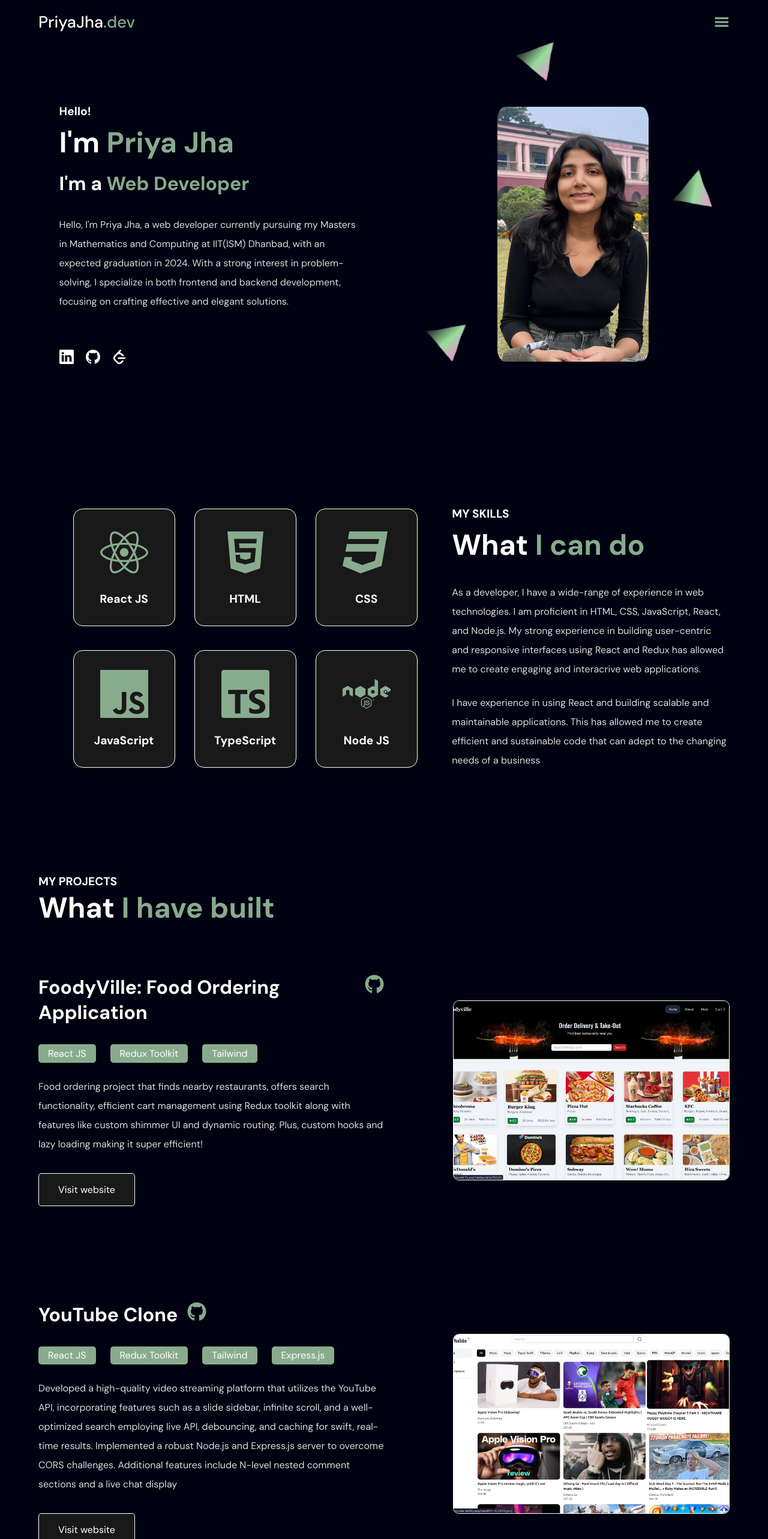
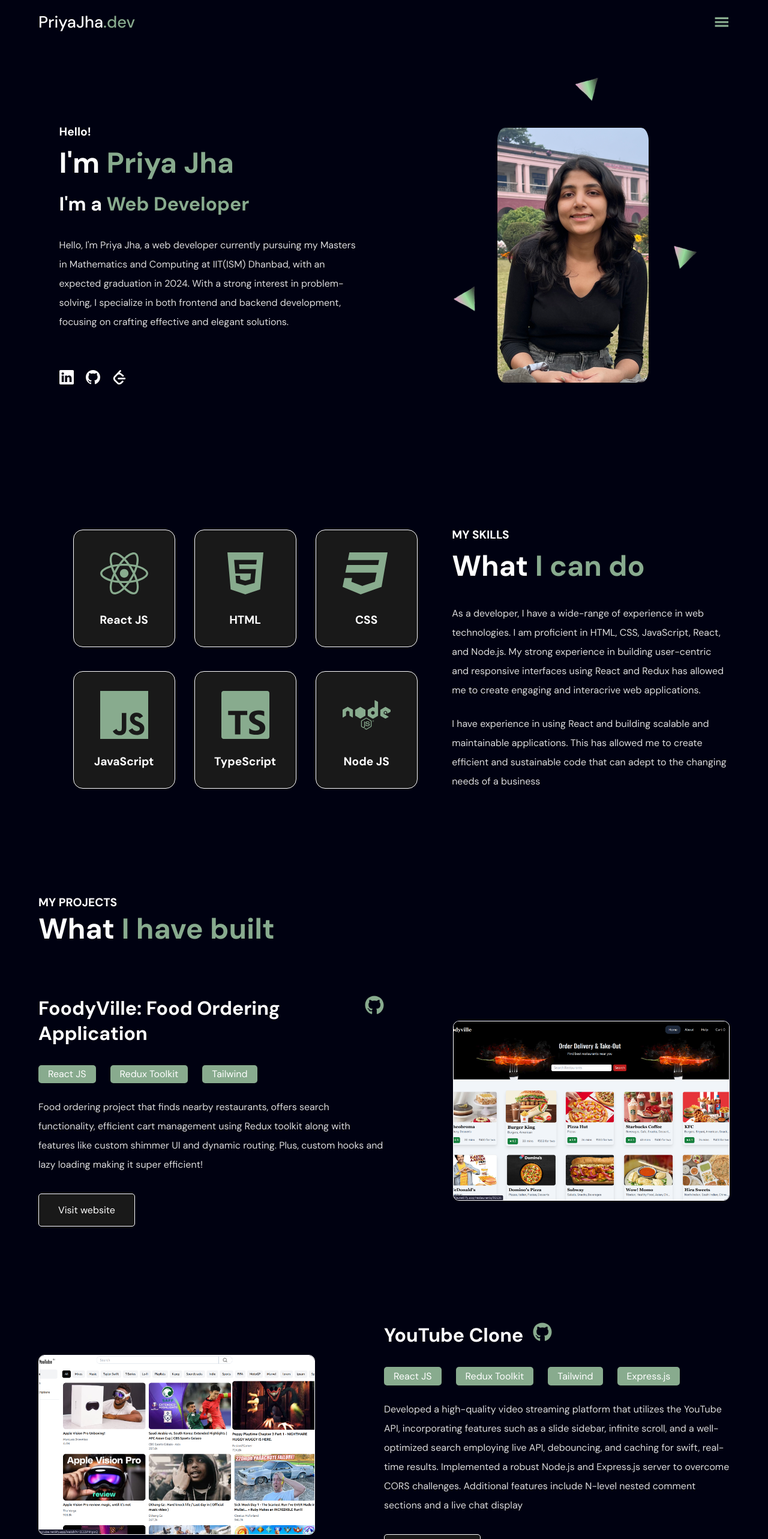
Before and after one commit to mikasa-404/main-portfolio, a React (Create React App) app: page / in a window 1280 px wide. Shown: the top 2566 px of the page at 60% size. Built offline with nearby package versions, Linux system fonts and the light colour scheme; the HTML template or start-up script is replaced by a standard one.

Commit message:
animations added

```diff
--- a/src/components/Footer.js
+++ b/src/components/Footer.js
@@ -1,6 +1,8 @@
 import React from 'react'
 import {PaddingContainer,Heading,BlueText,FlexContainer,Button} from "../styles/Global.styled"
 import {ContactForm, FormInput, FormLabel} from "../styles/Footer.styled"
+import {motion} from "framer-motion"
+import { fadeInBottomVariant } from '../utils/Variants'
 
 const Footer = () => {
   return (
@@ -10,15 +12,30 @@ const Footer = () => {
         bottom="10%"
         responsiveRight="1rem" responsiveLeft="1rem"
     >
-        <Heading as="h4" size="h4" align="center">MY CONTACT</Heading>
-        <Heading as="h2" size="h2" align="center" top="0.5rem">
+        <Heading
+            as={motion.h4}
+            variants={fadeInBottomVariant}
+            initial="hidden"
+            whileInView="visible"
+             size="h4" align="center">MY CONTACT</Heading>
+        <Heading
+        as={motion.h2}
+        variants={fadeInBottomVariant}
+        initial="hidden"
+        whileInView="visible"
+         size="h2" align="center" top="0.5rem">
             Contact <BlueText>Me Here</BlueText>
         </Heading>
 
         <PaddingContainer top="3rem">
             <FlexContainer justify="center">
 
-                <ContactForm>
+                <ContactForm
+                    as={motion.form}
+                    variants={fadeInBottomVariant}
+                    initial="hidden"
+                    whileInView="visible"
+                >
 
                     <PaddingContainer bottom="2rem">
                         <FormLabel>Name:</FormLabel>
--- a/src/components/MyProjects.js
+++ b/src/components/MyProjects.js
@@ -1,7 +1,9 @@
-import React from 'react';
-import {PaddingContainer,Heading, BlueText} from "../styles/Global.styled"
-import Project from './Project';
-import {projects} from "../utils/Data"
+import React from "react";
+import { PaddingContainer, Heading, BlueText } from "../styles/Global.styled";
+import Project from "./Project";
+import { projects } from "../utils/Data";
+import { motion } from "framer-motion";
+import { fadeInTopVariant } from "../utils/Variants";
 
 const MyProjects = () => {
   return (
@@ -10,21 +12,34 @@ const MyProjects = () => {
       top="5%"
       bottom="5%"
       responsiveTop="20%"
-      responsiveLeft="1rem" responsiveRight="1rem"
+      responsiveLeft="1rem"
+      responsiveRight="1rem"
     >
-      <Heading as="h4" size="h4">MY PROJECTS</Heading>
-      <Heading as="h2" size="h2">What <BlueText>I have built</BlueText></Heading>
-      {projects.map((item)=>(
-        <PaddingContainer
-         top="5rem"
-         bottom="5rem"
-         key={item.id}
-        >
-          <Project data={item}/>
+      <Heading
+        as={motion.h4}
+        size="h4"
+        variants={fadeInTopVariant}
+        initial="hidden"
+        whileInView="visible"
+      >
+        MY PROJECTS
+      </Heading>
+      <Heading
+        as={motion.h2}
+        variants={fadeInTopVariant}
+        initial="hidden"
+        whileInView="visible"
+        size="h2"
+      >
+        What <BlueText>I have built</BlueText>
+      </Heading>
+      {projects.map((item) => (
+        <PaddingContainer top="5rem" bottom="5rem" key={item.id}>
+          <Project data={item} />
         </PaddingContainer>
       ))}
     </PaddingContainer>
-  )
-}
+  );
+};
 
-export default MyProjects
+export default MyProjects;
--- a/src/components/NavMenu.js
+++ b/src/components/NavMenu.js
@@ -3,17 +3,28 @@ import { PaddingContainer,FlexContainer } from '../styles/Global.styled'
 import { MenuIcon, MenuItem, NavMenuContainer } from '../styles/Navbar.styled'
 import { AiOutlineClose } from "react-icons/ai";
 import { navLinks } from '../utils/Data';
+import {motion} from 'framer-motion'
+import { slideInLeft } from '../utils/Variants';
 
 const NavMenu = ({setOpenMenu}) => {
   return (
-    <NavMenuContainer>
+    <NavMenuContainer
+        as={motion.div}
+        variants={slideInLeft}
+        initial="hidden"
+        whileInView="visible"
+        exit="exit"
+    >
         <PaddingContainer
             left="5%"
             right="5%"
             top="2rem"
         >
             <FlexContainer justify="flex-end" responsiveFlex>
-                <MenuIcon onClick={()=>setOpenMenu(false)}>
+                <MenuIcon
+                    as={motion.a}
+                    whileHover={{scale: 1.2}}
+                    onClick={()=>setOpenMenu(false)}>
                     <AiOutlineClose/>
                 </MenuIcon>
             </FlexContainer>
@@ -23,7 +34,10 @@ const NavMenu = ({setOpenMenu}) => {
             <FlexContainer direction="column" align="center" responsiveFlex>
                 {
                     navLinks.map((link)=>(
-                        <MenuItem  key={link.id} href={`#${link.href}`}  onClick={()=>setOpenMenu(false)}>{link.name}</MenuItem>
+                        <MenuItem
+                        as={motion.a}
+                        whileHover={{scale: 1.2}}
+                        key={link.id} href={`#${link.href}`}  onClick={()=>setOpenMenu(false)}>{link.name}</MenuItem>
                     ))
                 }
             </FlexContainer>
--- a/src/components/Navbar.js
+++ b/src/components/Navbar.js
@@ -9,6 +9,7 @@ import { GiHamburgerMenu } from "react-icons/gi";
 import { NavbarContainer, Logo, MenuIcon } from "../styles/Navbar.styled";
 import {theme} from "../utils/Theme"
 import NavMenu from "./NavMenu";
+import { AnimatePresence, motion } from "framer-motion";
 
 const Navbar = () => {
   const [openMenu, setOpenMenu] = useState(false);
@@ -36,6 +37,8 @@ const Navbar = () => {
             </Logo>
             {/* right-icon */}
             <MenuIcon
+              as={motion.a}
+              whileHover={{scale: 1.2}}
               onClick={() => {
                 setOpenMenu(true);
               }}
@@ -45,7 +48,10 @@ const Navbar = () => {
             </MenuIcon>
           </FlexContainer>
         </Container>
-        {openMenu && <NavMenu setOpenMenu={setOpenMenu}/>}
+
+        <AnimatePresence>
+          {openMenu && <NavMenu setOpenMenu={setOpenMenu}/>}
+        </AnimatePresence>
       </PaddingContainer>
     </NavbarContainer>
   );
--- a/src/components/Project.js
+++ b/src/components/Project.js
@@ -2,11 +2,21 @@ import React from 'react'
 import {PaddingContainer,Heading, FlexContainer, ParaText, IconContainer,Button} from "../styles/Global.styled"
 import { FaGithub } from 'react-icons/fa'
 import {ProjectImage, ProjectImageContainer, TechStackCard, GithubButton} from "../styles/MyProjects.styled"
+import {motion} from "framer-motion"
+import { fadeInLeftVariant,fadeInRightVariant } from '../utils/Variants'
+
 const Project = ({data}) => {
   return (
-    <FlexContainer fullWidthChild>
+    <FlexContainer
+        fullWidthChild
+        direction={data.reverse ? 'row-reverse': false}
+    >
         {/* left-section */}
-        <div>
+        <motion.div
+            variants={data.reverse? fadeInRightVariant: fadeInLeftVariant}
+            initial="hidden"
+            whileInView="visible"
+        >
             <FlexContainer gap="1rem">
                 <Heading as="h3" size="h3" bottom="1rem">
                     {data.project_name}
@@ -30,8 +40,13 @@ const Project = ({data}) => {
             <Button href={data.project_url} target="blank">
                 Visit website
             </Button>
-        </div>
-        <ProjectImageContainer justify="flex-end">
+        </motion.div>
+        <ProjectImageContainer
+            as={motion.div}
+            variants={data.reverse? fadeInLeftVariant: fadeInRightVariant}
+            initial="hidden"
+            whileInView="visible"
+            justify={data.reverse ? 'flex-start': 'flex-end'}>
             <ProjectImage src={data.project_img}></ProjectImage>
         </ProjectImageContainer>
     </FlexContainer>
--- a/src/components/Showcase.js
+++ b/src/components/Showcase.js
@@ -1,4 +1,5 @@
 import React from "react";
+import {motion} from "framer-motion"
 import {
   PaddingContainer,
   Heading,
@@ -17,15 +18,21 @@ import {
 } from "../styles/Showcase.styles";
 import showcaseImage from "../assets/profile.png";
 import BackgroundImage from "../assets/particle.png";
+import { fadeInLeftVariant, fadeInRightVariant } from "../utils/Variants";
 
 const Showcase = () => {
   return (
-    <PaddingContainer id="Home" left="3%" right="10%" top="15%" bottom="10%"
+    <PaddingContainer id="Home" left="3%" right="10%" top="18%" bottom="10%"
       responsiveTop="8rem" responsiveLeft="1rem" responsiveRight="1rem"
     >
       <FlexContainer align="center" fullWidthChild >
         {/*left content */}
-        <FlexContainer direction="column" justify="space-between" align="left">
+        <motion.div style={{textAlign:"left"}}
+          variants={fadeInLeftVariant}
+          initial="hidden"
+
+          whileInView="visible"
+        >
           <Heading as="h4" size="h4">
             Hello!
           </Heading>
@@ -55,33 +62,69 @@ const Showcase = () => {
               <SiLeetcode />
             </IconContainer>
           </FlexContainer>
-        </FlexContainer>
+        </motion.div>
 
         {/* right content */}
-        <FlexContainer justify="flex-end" align="center">
+        <FlexContainer as={motion.div}
+          justify="flex-end"
+          align="center"
+            variants={fadeInRightVariant}
+            initial="hidden"
+            whileInView="visible"
+        >
           <ShowcaseParticleContainer>
             <ShowcaseImageCard>
               <Image src={showcaseImage} alt="profile" />
             </ShowcaseImageCard>
             <Particle
+              as={motion.img}
+              animate={{
+                x:[0, 100, 0],
+                rotate: 360,
+                scale:[1, 0.5, 1]
+              }}
+              transition={{
+                duration:20,
+                repeat: Infinity,
+              }}
               src={BackgroundImage}
               alt="particle"
-              top="-120px"
+              top="-100px"
               left="30px"
               rotate="40deg"
             />
             <Particle
+              as={motion.img}
+              animate={{
+                y:[0, 100, 0],
+                rotate: -360,
+                scale:[1, 0.5, 1]
+              }}
+              transition={{
+                duration:20,
+                repeat: Infinity,
+              }}
               src={BackgroundImage}
               alt="particle"
               top="100px"
-              right="-100px"
+              right="-80px"
               rotate="10deg"
             />
             <Particle
+              as={motion.img}
+              animate={{
+                y:[0, -100, 0],
+                rotate: -360,
+                scale:[1, 0.6, 1]
+              }}
+              transition={{
+                duration:15,
+                repeat: Infinity,
+              }}
               src={BackgroundImage}
               alt="particle"
               bottom="10px"
-              left="-120px"
+              left="-90px"
               rotate="50deg"
             />
           </ShowcaseParticleContainer>
--- a/src/index.css
+++ b/src/index.css
@@ -20,9 +20,20 @@ body {
     sans-serif;
   -webkit-font-smoothing: antialiased;
   -moz-osx-font-smoothing: grayscale;
+  overflow: hidden;
 }
 
 code {
   font-family: source-code-pro, Menlo, Monaco, Consolas, 'Courier New',
     monospace;
 }
+
+::-webkit-scrollbar{
+  width:10px;
+  background-color: #000111;
+}
+
+::-webkit-scrollbar-thumb{
+  background-image: linear-gradient(#88AB8E,#000111);
+  border-radius: 10px;
+}
--- /dev/null
+++ b/src/utils/Variants.js
@@ -0,0 +1,95 @@
+export const fadeInLeftVariant= {
+    hidden:{
+        x:-50,
+        opacity:0,
+    },
+    visible:{
+        x:0,
+        opacity:1,
+
+        transition:{
+            type:'tween',
+            duration:1 ,
+        }
+    }
+
+};
+
+export const fadeInRightVariant= {
+    hidden:{
+        x:50,
+        opacity:0,
+    },
+    visible:{
+        x:0,
+        opacity:1,
+
+        transition:{
+            type:'tween',
+            duration:1 ,
+        }
+    }
+
+}
+
+export const fadeInTopVariant= {
+    hidden:{
+        y:-50,
+        opacity:0,
+    },
+    visible:{
+        y:0,
+        opacity:1,
+
+        transition:{
+            type:'tween',
+            duration:1 ,
+        }
+    }
+
+}
+
+
+export const fadeInBottomVariant= {
+    hidden:{
+        y:50,
+        opacity:0,
+    },
+    visible:{
+        y:0,
+        opacity:1,
+
+        transition:{
+            type:'tween',
+            duration:1 ,
+        }
+    }
+
+}
+
+
+export const slideInLeft= {
+    hidden:{
+        x:'-100',
+        opacity:0,
+    },
+    visible:{
+        x:0,
+        opacity:1,
+
+        transition:{
+            type:'tween',
+            duration:0.5 ,
+        }
+    },
+    exit:{
+        x:'-100',
+        opacity:0,
+
+        transition:{
+            type:'tween',
+            duration:0.5 ,
+        }
+    }
+
+}
```
Also changed, not shown: src/components/MySkills.js (+14 -3 lines).
